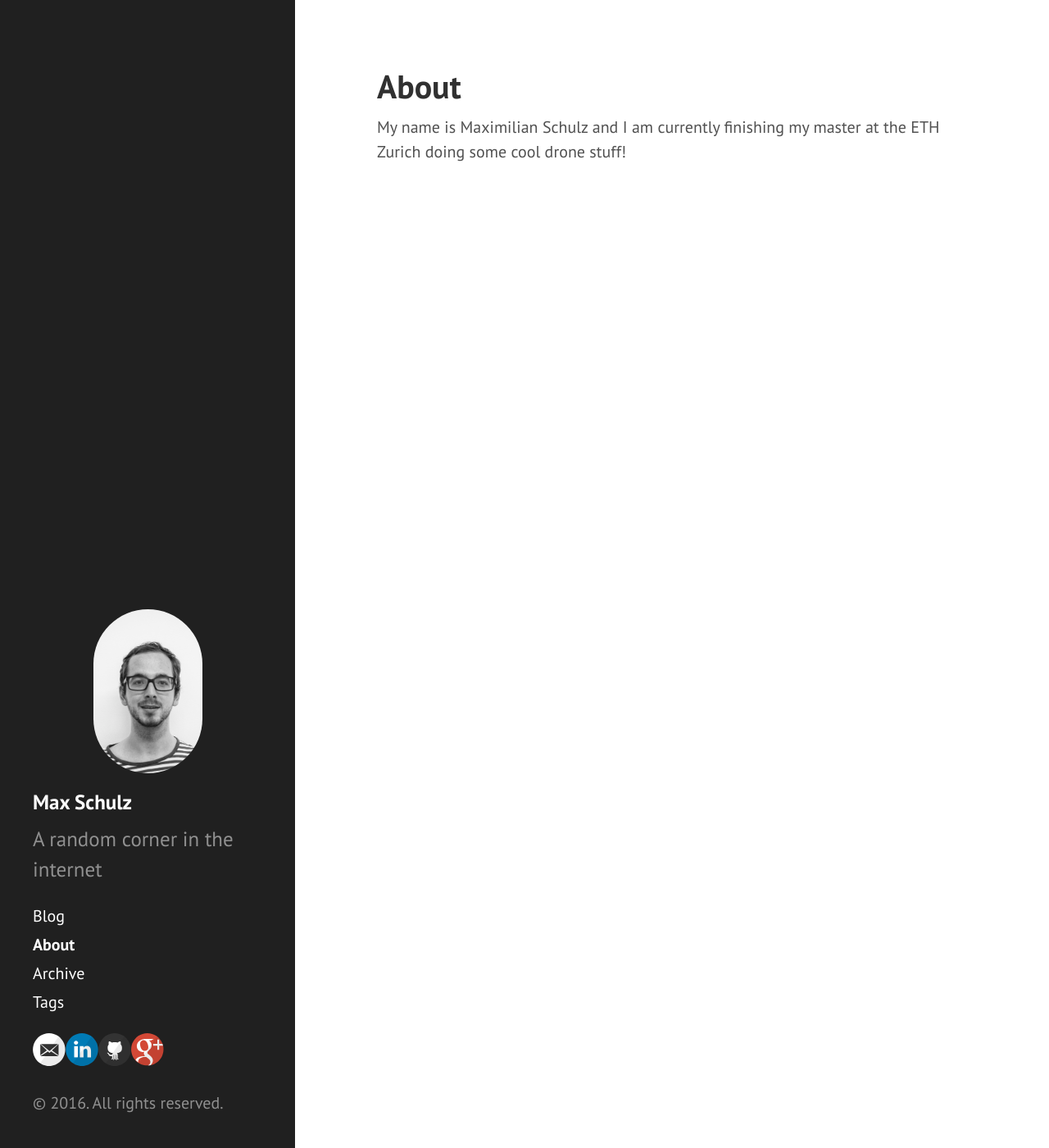
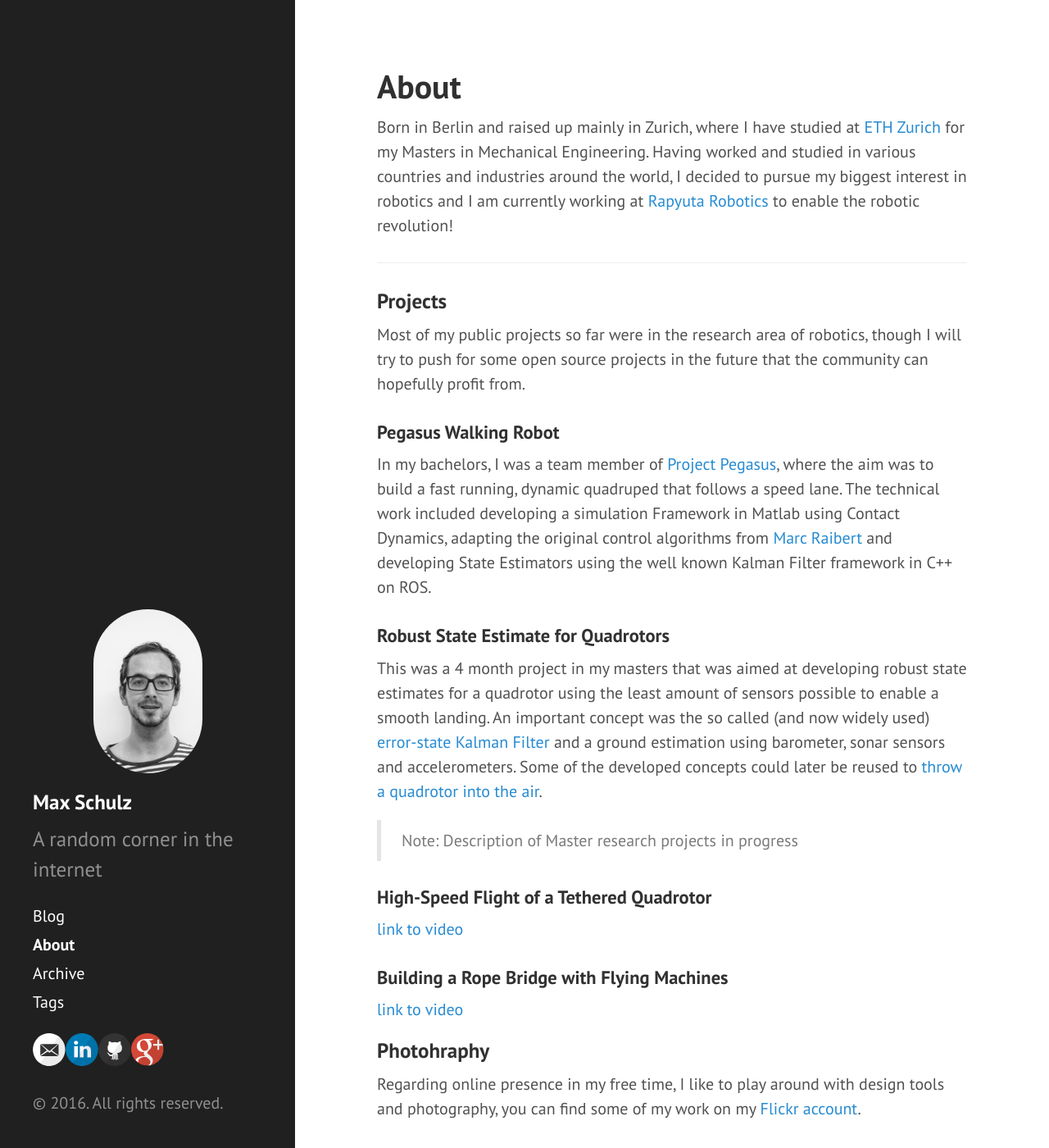
Before and after one commit to schulz-m/schulz-m.github.io, a Jekyll site: the page built from about.md, in a window 1280 px wide and 1400 px high. Shown: the whole window at 82% size. Built offline with Jekyll 4.4.1, drawn with Linux system fonts in a browser that asks for light colours.

Commit message:
Update about page

```diff
--- a/about.md
+++ b/about.md
@@ -3,4 +3,32 @@ layout: page
 title: About
 ---
 
-My name is Maximilian Schulz and I am currently finishing my master at the ETH Zurich doing some cool drone stuff!
+Born in Berlin and raised up mainly in Zurich, where I have studied at [ETH Zurich](https://www.ethz.ch/en.html) for my Masters in Mechanical Engineering. Having worked and studied in various countries and industries around the world, I decided to pursue my biggest interest in robotics and I am currently working at [Rapyuta Robotics](http://www.rapyuta-robotics.com/) to enable the robotic revolution!
+
+----
+
+## Projects
+
+Most of my public projects so far were in the research area of robotics, though I will try to push for some open source projects in the future that the community can hopefully profit from.
+
+### Pegasus Walking Robot
+
+In my bachelors, I was a team member of [Project Pegasus](http://www.pegasus.ethz.ch/index.html), where the aim was to build a fast running, dynamic quadruped that follows a speed lane. The technical work included developing a simulation Framework in Matlab using Contact Dynamics, adapting the original control algorithms from [Marc Raibert](https://books.google.ch/books?id=EXRiBnQ37RwC&redir_esc=y) and developing State Estimators using the well known Kalman Filter framework in C++ on ROS.
+
+### Robust State Estimate for Quadrotors
+
+This was a 4 month project in my masters that was aimed at developing robust state estimates for a quadrotor using the least amount of sensors possible to enable a smooth landing. An important concept was the so called (and now widely used) [error-state Kalman Filter](http://www.iri.upc.edu/people/jsola/JoanSola/objectes/notes/kinematics.pdf) and a ground estimation using barometer, sonar sensors and accelerometers. Some of the developed concepts could later be reused to [throw a quadrotor into the air](https://www.youtube.com/watch?v=pGU1s6Y55JI).
+
+> Note: Description of Master research projects in progress
+
+### High-Speed Flight of a Tethered Quadrotor
+
+[link to video](https://www.youtube.com/watch?v=iJPy1geXu4M)
+
+### Building a Rope Bridge with Flying Machines
+
+[link to video](https://www.youtube.com/watch?v=CCDIuZUfETc)
+
+## Photohraphy
+
+Regarding online presence in my free time, I like to play around with design tools and photography, you can find some of my work on my [Flickr account](https://www.flickr.com/photos/144925784@N04/).
```
Also changed, not shown: _posts/2016-06-12-in-construction.md (deleted, +0 -9 lines).
